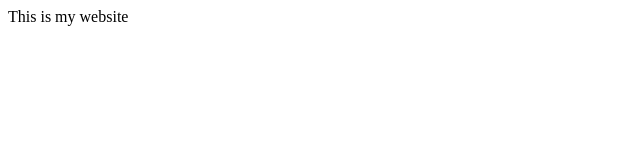
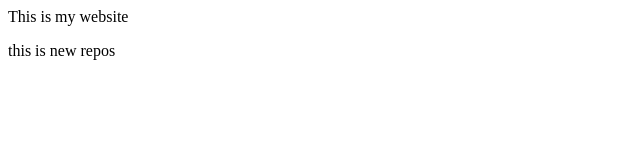
Before and after one commit to zoya9990/localrepo, a plain HTML site: page index.html in a window 1280 px wide. Shown: the full height of the page, 0-640 px from the left. Drawn offline with Linux system fonts and the light colour scheme.

Commit message:
Add new fwature

```diff
--- a/index.html
+++ b/index.html
@@ -1 +1,2 @@
 <p>This is my website</p>
+<p>this is new repos</p>
```
